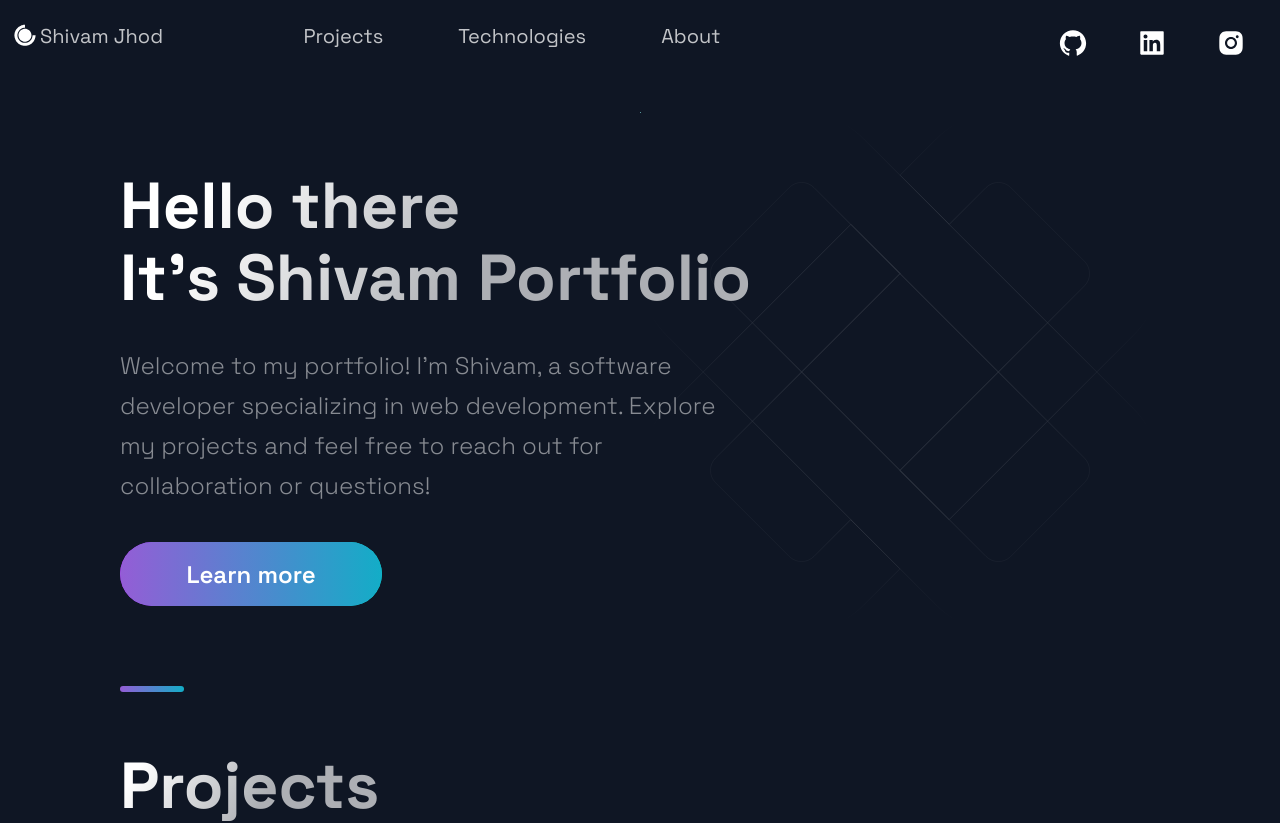
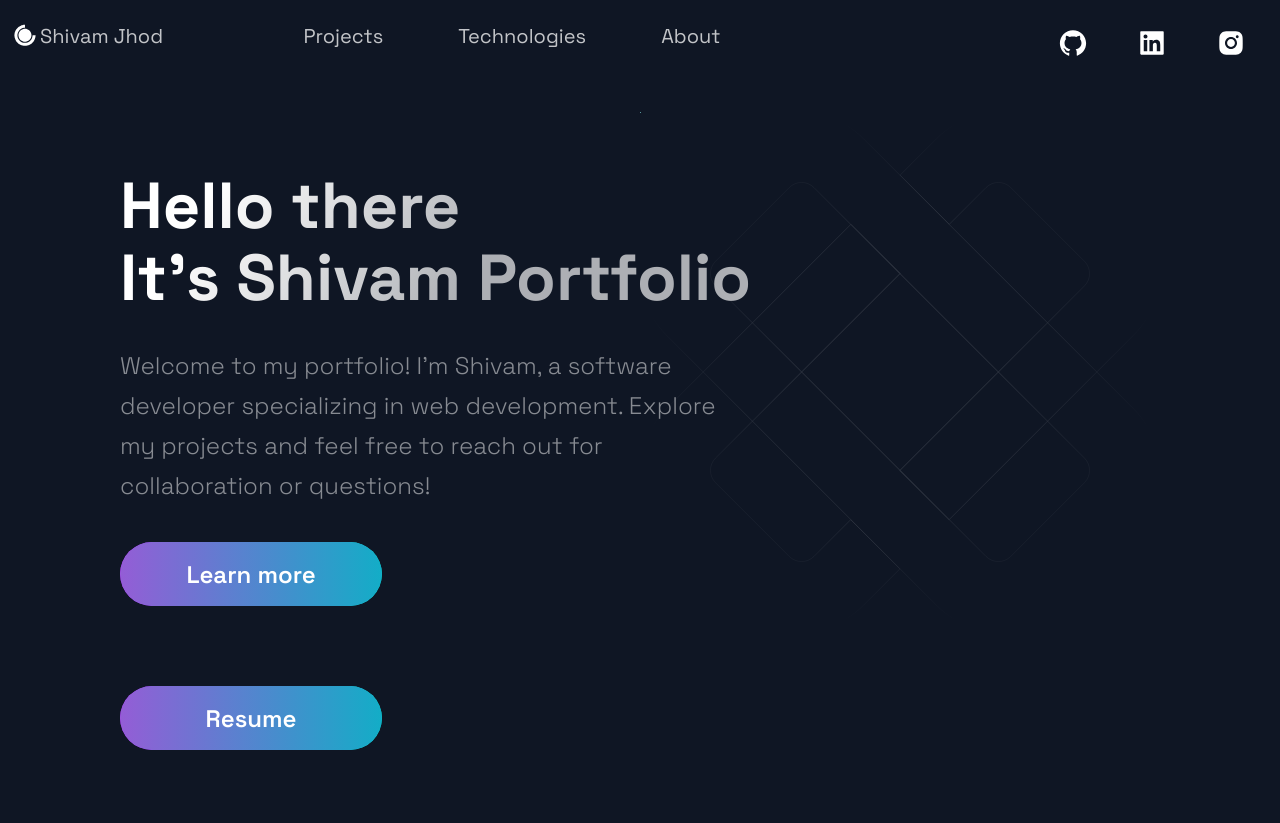
Before and after one commit to shivvvuu/NextJS, a Next.js app: page / in a window 1280 px wide. Shown: the top 823 px of the page. Built offline with nearby package versions, Linux system fonts and the light colour scheme.

Commit message:
Update Hero.js

```diff
--- a/src/components/Hero/Hero.js
+++ b/src/components/Hero/Hero.js
@@ -15,6 +15,7 @@ const Hero = () => (
       Welcome to my portfolio! I'm Shivam, a software developer specializing in web development. Explore my projects and feel free to reach out for collaboration or questions!
     </SectionText>
     <Button onClick={() => window.location='https://shivu-blogs.vercel.app/'} >Learn more</Button>
+    <Button onClick={() => window.location='https://silver-hyacinthe-42.tiiny.site/'} >Resume</Button>
   </LeftSection>
  </Section>
 );
```
